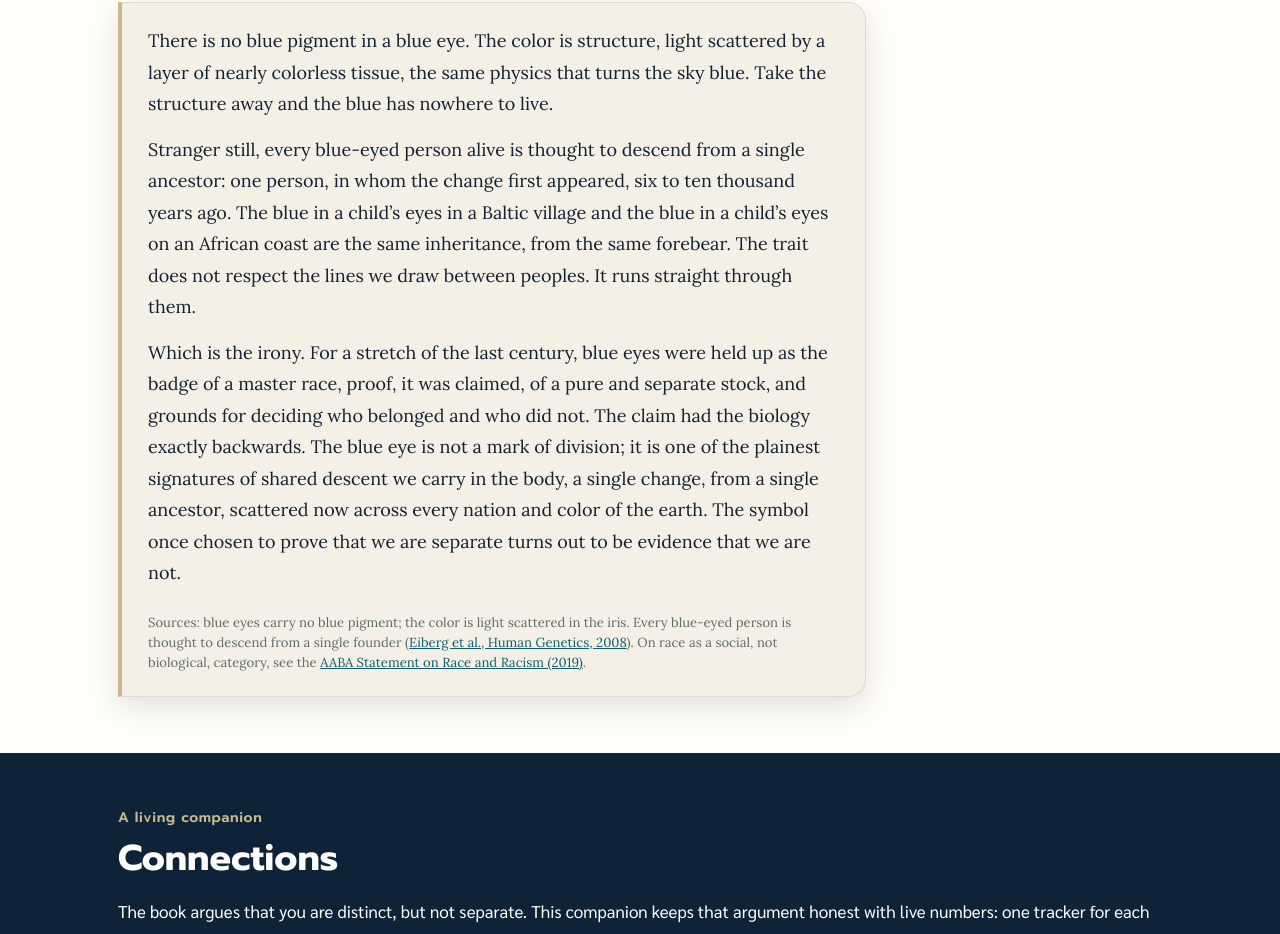
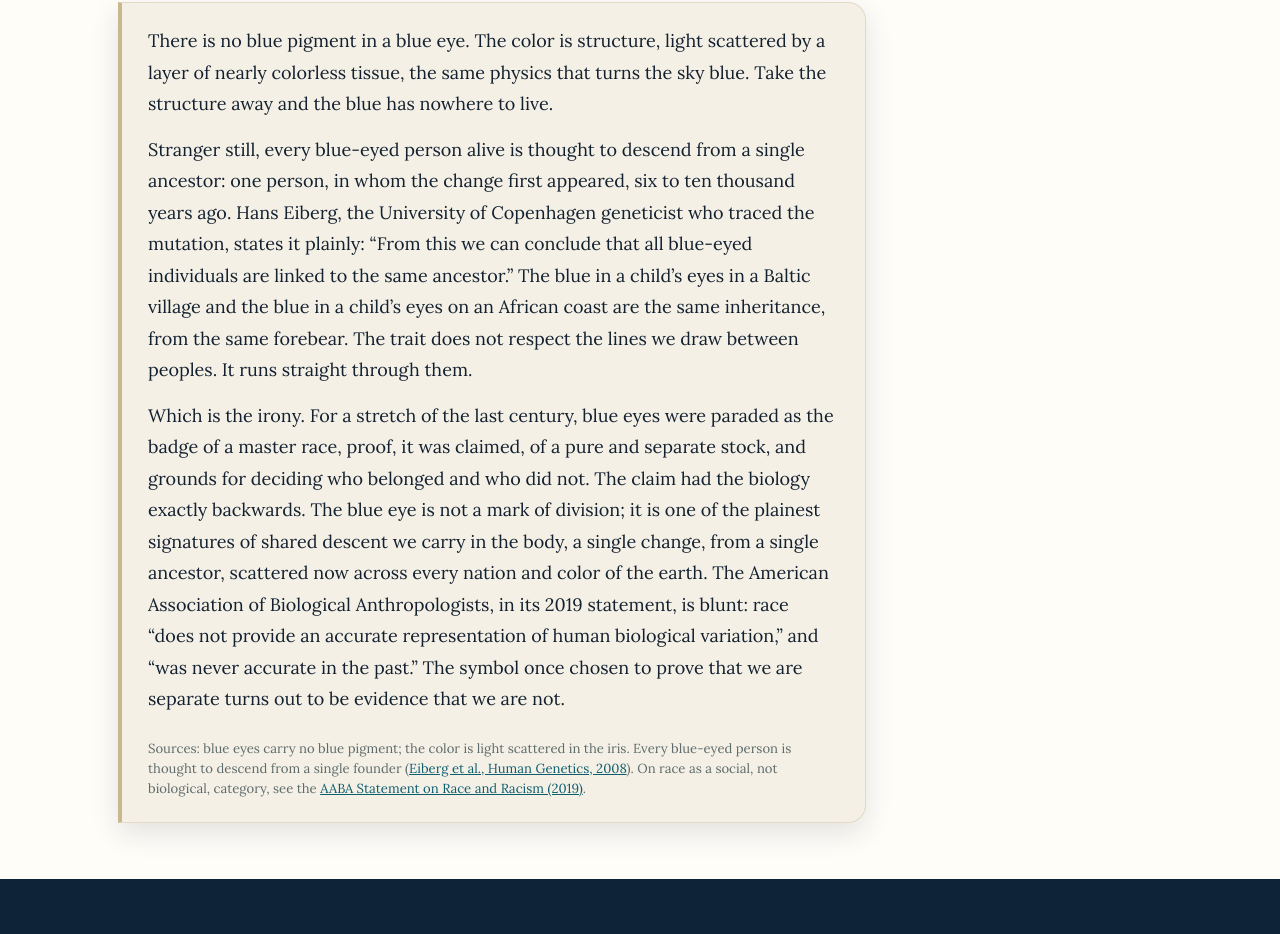
Before and after one commit to mikeb7777/michaelkbaines.com, a plain HTML site: page rediscovering-oneness.html in a window 1280 px wide. Shown: the part 6433-7367 px from the top of the page. Drawn offline with Linux system fonts and the light colour scheme.

Commit message:
Blue eyes: quote Eiberg and the AABA statement directly (#12)
Add verbatim quoted authorities to the blue-eyes section so the
claims rest on named sources rather than paraphrase:
- Hans Eiberg (University of Copenhagen) on the single common ancestor
- AABA 2019 Statement on Race and Racism on race and biological variation
Also "held up" -> "paraded" (house style).


Claude-Session: https://claude.ai/code/session_01KL3jcUpSkyjWKd14qw3BAf

Co-authored-by: Claude <noreply@anthropic.com>

```diff
--- a/rediscovering-oneness.html
+++ b/rediscovering-oneness.html
@@ -140,8 +140,8 @@
 <h2>Blue eyes</h2><p class="en">A badge once used to divide, and what it actually proves</p>
 <div class="opening">
 <p>There is no blue pigment in a blue eye. The color is structure, light scattered by a layer of nearly colorless tissue, the same physics that turns the sky blue. Take the structure away and the blue has nowhere to live.</p>
-<p>Stranger still, every blue-eyed person alive is thought to descend from a single ancestor: one person, in whom the change first appeared, six to ten thousand years ago. The blue in a child&rsquo;s eyes in a Baltic village and the blue in a child&rsquo;s eyes on an African coast are the same inheritance, from the same forebear. The trait does not respect the lines we draw between peoples. It runs straight through them.</p>
-<p>Which is the irony. For a stretch of the last century, blue eyes were held up as the badge of a master race, proof, it was claimed, of a pure and separate stock, and grounds for deciding who belonged and who did not. The claim had the biology exactly backwards. The blue eye is not a mark of division; it is one of the plainest signatures of shared descent we carry in the body, a single change, from a single ancestor, scattered now across every nation and color of the earth. The symbol once chosen to prove that we are separate turns out to be evidence that we are not.</p>
+<p>Stranger still, every blue-eyed person alive is thought to descend from a single ancestor: one person, in whom the change first appeared, six to ten thousand years ago. Hans Eiberg, the University of Copenhagen geneticist who traced the mutation, states it plainly: &ldquo;From this we can conclude that all blue-eyed individuals are linked to the same ancestor.&rdquo; The blue in a child&rsquo;s eyes in a Baltic village and the blue in a child&rsquo;s eyes on an African coast are the same inheritance, from the same forebear. The trait does not respect the lines we draw between peoples. It runs straight through them.</p>
+<p>Which is the irony. For a stretch of the last century, blue eyes were paraded as the badge of a master race, proof, it was claimed, of a pure and separate stock, and grounds for deciding who belonged and who did not. The claim had the biology exactly backwards. The blue eye is not a mark of division; it is one of the plainest signatures of shared descent we carry in the body, a single change, from a single ancestor, scattered now across every nation and color of the earth. The American Association of Biological Anthropologists, in its 2019 statement, is blunt: race &ldquo;does not provide an accurate representation of human biological variation,&rdquo; and &ldquo;was never accurate in the past.&rdquo; The symbol once chosen to prove that we are separate turns out to be evidence that we are not.</p>
 <p class="refs" style="font-size:.82rem;line-height:1.55;color:#5e6b6a;margin:1.5rem 0 0">Sources: blue eyes carry no blue pigment; the color is light scattered in the iris. Every blue-eyed person is thought to descend from a single founder (<a href="https://pubmed.ncbi.nlm.nih.gov/18172690/" target="_blank" rel="noopener" style="color:#0e5e6f">Eiberg et al., Human Genetics, 2008</a>). On race as a social, not biological, category, see the <a href="https://bioanth.org/about/aaba-statement-on-race-racism/" target="_blank" rel="noopener" style="color:#0e5e6f">AABA Statement on Race and Racism (2019)</a>.</p>
 </div>
 </div></section>
```
